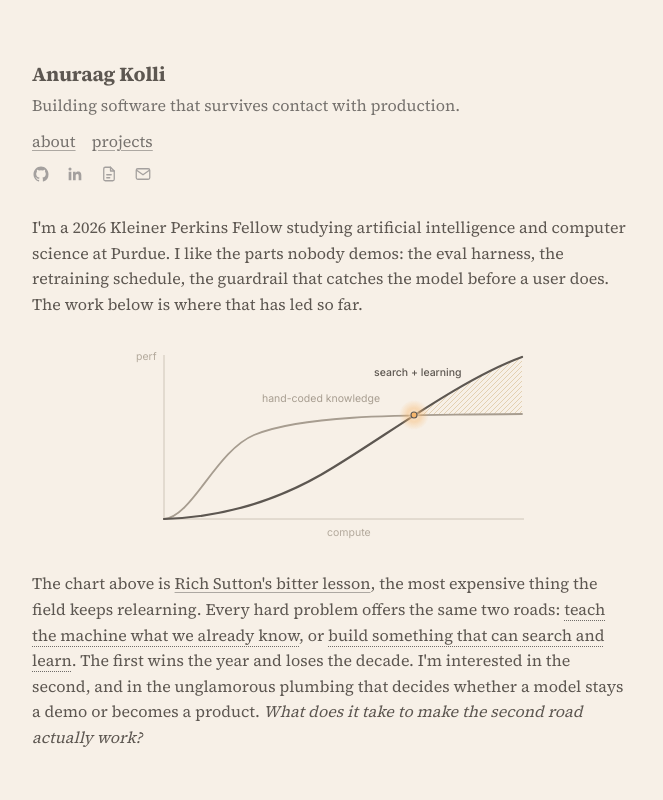
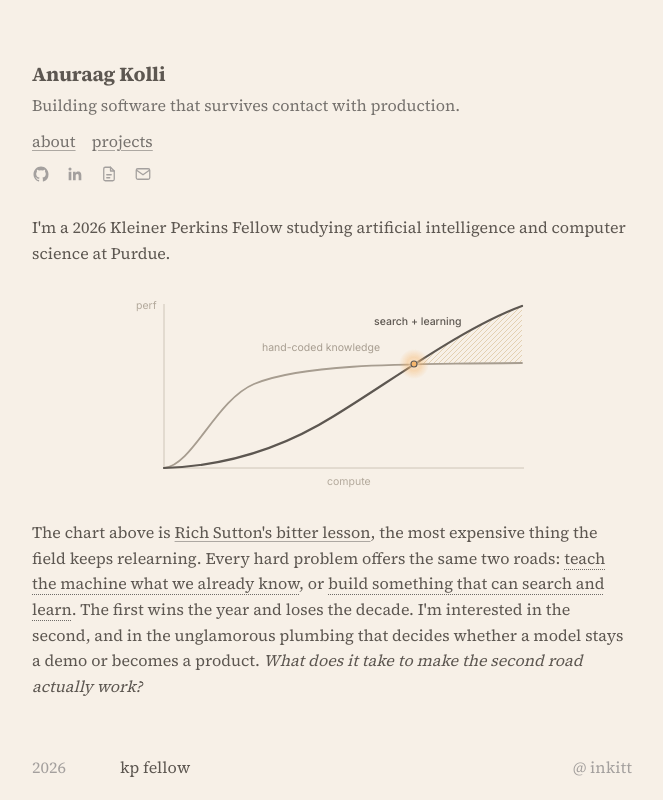
Before and after one commit to anuraagkolli/anuraagkolli.github.io, a Next.js app: page / in a window 1280 px wide. Shown: the top 800 px of the page, without its empty margins (308-971 px from the left). Built offline with nearby package versions, Linux system fonts and the light colour scheme.

Commit message:
Trim the intro to one line and update the resume PDF

```diff
--- a/components/bio.tsx
+++ b/components/bio.tsx
@@ -5,9 +5,7 @@ export default function Bio() {
     <div className="figure-group">
       <p style={{ lineHeight: 1.6 }}>
         I&apos;m a 2026 Kleiner Perkins Fellow studying artificial intelligence and computer science
-        at Purdue. I like the parts nobody demos: the eval harness, the retraining schedule, the
-        guardrail that catches the model before a user does. The work below is where that has led
-        so far.
+        at Purdue.
       </p>
 
       <figure className="my-6 flex justify-center">
```
Also changed, not shown: 1 other file (tests, documents, lock files or other folders).
